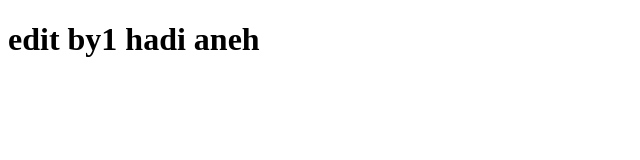
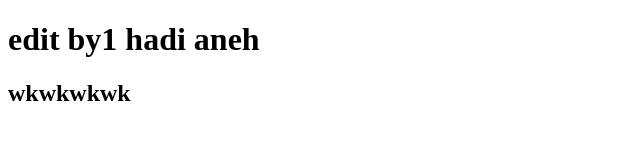
Before and after one commit to mora1273/testing, a plain HTML site: page index.html in a window 1280 px wide. Shown: the whole page, without its empty margins (0-640 px from the left). Drawn offline with Linux system fonts and the light colour scheme.

Commit message:
bagian h2

```diff
--- a/index.html
+++ b/index.html
@@ -10,6 +10,8 @@
 
 <body>
     <h1>edit by1 hadi aneh</h1>
+    <h2>wkwkwkwk</h2>
+    <br>
 </body>
 
 </html>
```
